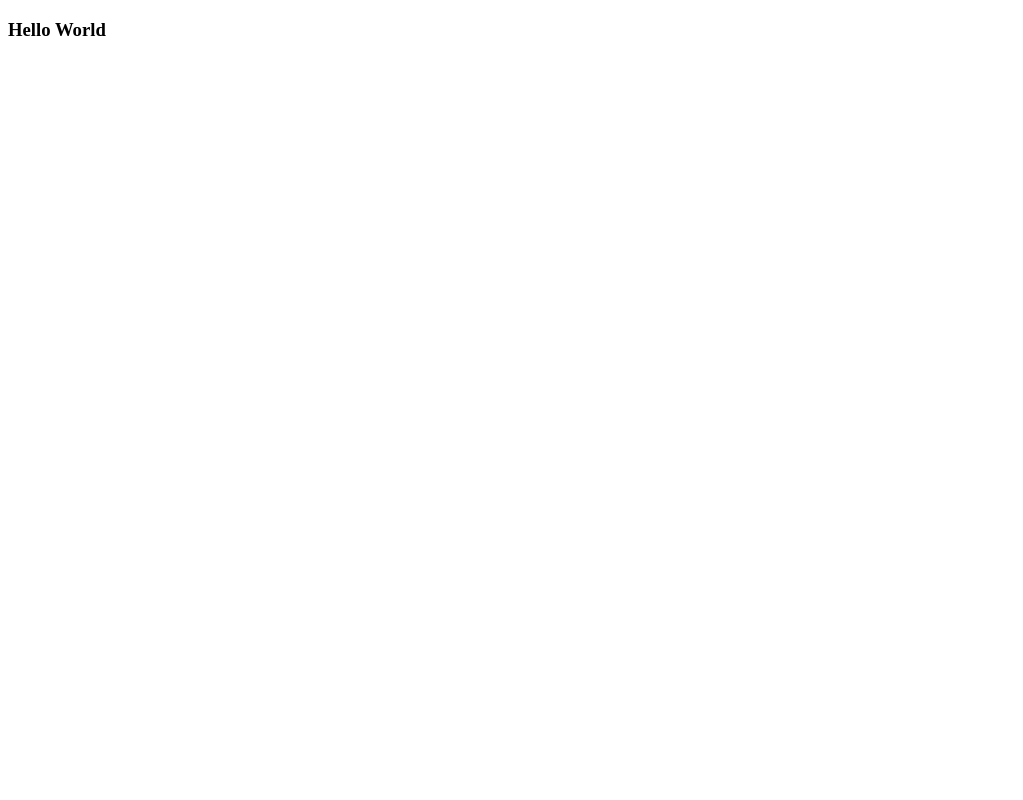
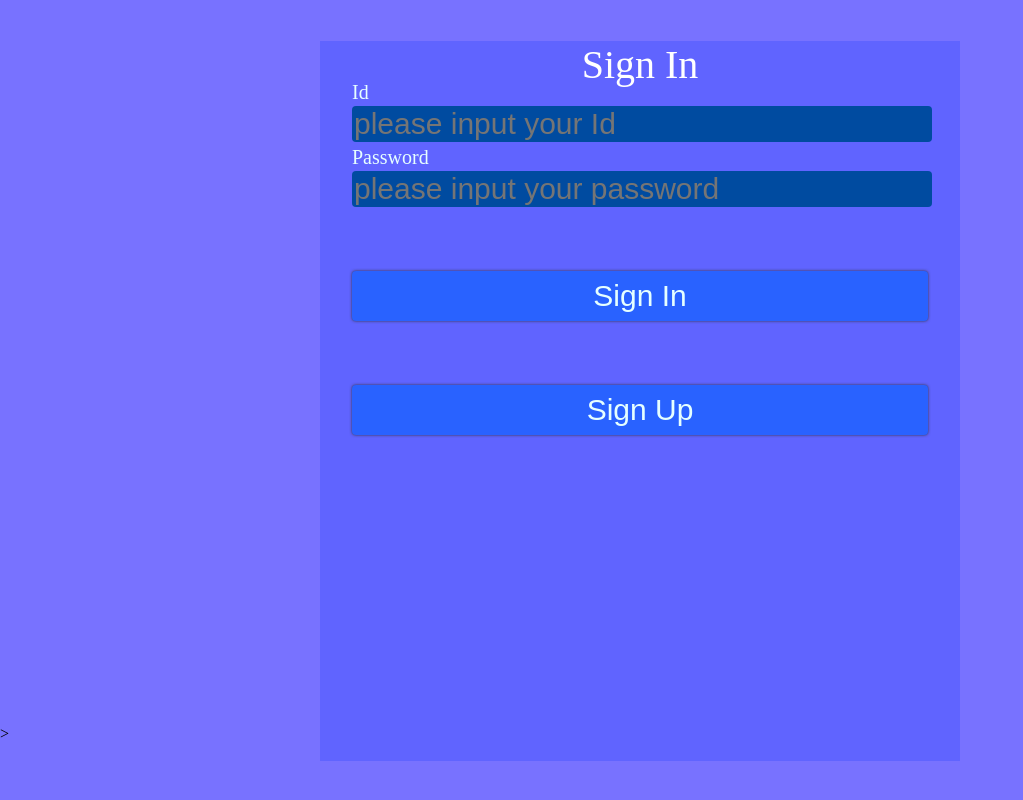
Before and after one commit to godnjs1582/electron-client, an Electron app: page login.html in a window 1280 px wide. Shown: the whole page, without its empty margins (0-1023 px from the left). Drawn offline with Linux system fonts and the light colour scheme.

Commit message:
FEAT:login css 작성

```diff
--- a/login.html
+++ b/login.html
@@ -4,9 +4,23 @@
     <meta charset="UTF-8">
     <meta http-equiv="X-UA-Compatible" content="IE=edge">
     <meta name="viewport" content="width=device-width, initial-scale=1.0">
+    <link rel="stylesheet" href="stylesheets/login.css">
     <title>FirstExample</title>
 </head>
 <body>
-    <h3>Hello World</h3>
+    <div class="login-form-wrapper">
+        <p class="title">Sign In</p>
+        <div class="login-form">
+            <div class="input-wrapper" id="input-id-wrapper">
+                <p class="input-title">Id</p>
+                <input class="user-input" id="user-id-input" placeholder="please input your Id ">
+            </div> <div class="input-wrapper" id="input-password-wrapper">
+                <p class="input-title">Password</p>
+                <input class="user-input" id="user-password-input" placeholder="please input your password">
+                <button class="display-button" id="button-SignIn">Sign In</button>
+                <button class="display-button" id="button-SignUp">Sign Up</button>
+            </div>
+        </div>
+    </div>>
 </body>
 </html>
--- a/main.js
+++ b/main.js
@@ -24,7 +24,8 @@ app.on("ready",()=>{
     win.loadURL(url.format({
         pathname:path.join(__dirname, "login.html"),
         protocol:"file"
-    }))
+    }));
+    win.webContents.openDevTools();
 });
 app.on("window-all-closed",()=>{
     app.quit();
--- a/package.json
+++ b/package.json
@@ -11,8 +11,8 @@
     "axios": "~0.18.0",
     "babel-cli": "6.26.0",
     "babel-preset-env": "1.7.0",
-    "electron": "^22.0.0",
-    "socket.io-client": "~2.1.1"
+    "electron": "^22.0.0"
+
   },
   "author": "godnjs13579@naver.com",
   "license": "MIT"
--- /dev/null
+++ b/stylesheets/login.css
@@ -0,0 +1,87 @@
+html,body{
+    width:100%;
+    height:100%;
+    margin:0;
+    overflow:hidden;
+    background: #7872ff;
+}
+
+.login-form-wrapper{
+    width:50%;
+    height:90%;
+    display:block;
+    position:relative;
+    background:#6064ff;
+    margin:auto;
+    transform: translateY(calc(5%));
+}
+
+.login-form{
+    position:relative;
+    width:100%;
+    height:calc(100%-40px);
+    top:40px;
+}
+
+.title{
+    display:block;
+    position:absolute;
+    color:#fff;
+    width:100%;
+    height:40px;
+    font-size:40px;
+    text-align:center;
+    margin:auto;
+    transform:translate(calc(100%-40px));
+}
+
+.input-wrapper{
+    position:relative;
+    width:100%;
+    height:60px;
+    margin:auto;
+    background:#00000000;
+    top:calc(50%-60px);
+    transform:translateY(calc(-50%-60px));
+}
+.input-title{
+    width:100%;
+    padding-left:5%;
+    margin:5px auto 5px auto;
+    height:20px;
+    font-size:20px;
+    color:#e6ffff;
+}
+
+.user-input{
+    position:relative;
+    width:90%;
+    background:#004ba0;
+    color:#3feb66;
+    margin:auto 5% auto 5%;
+    font-size:30px;
+    border:0px none;
+    border-radius:4px;
+}
+.display-button{
+    display:block;
+    position:relative;
+    width:90%;
+    height:50px;
+    font-size:30px;
+    color:#e6ffff;
+    margin:10% auto auto auto;
+    top:calc(50%-60px);
+    border:0px none;
+    background:#2962ff;
+    box-shadow: 0px 0px 3px 0px #333333;
+    border-radius:4px;
+    transform: translateY(calc(-50%-60px));
+}
+.display-button:hover{
+    background: #2196f3;
+}
+
+.display-button:active{
+    background:#1337bf;
+}
```
